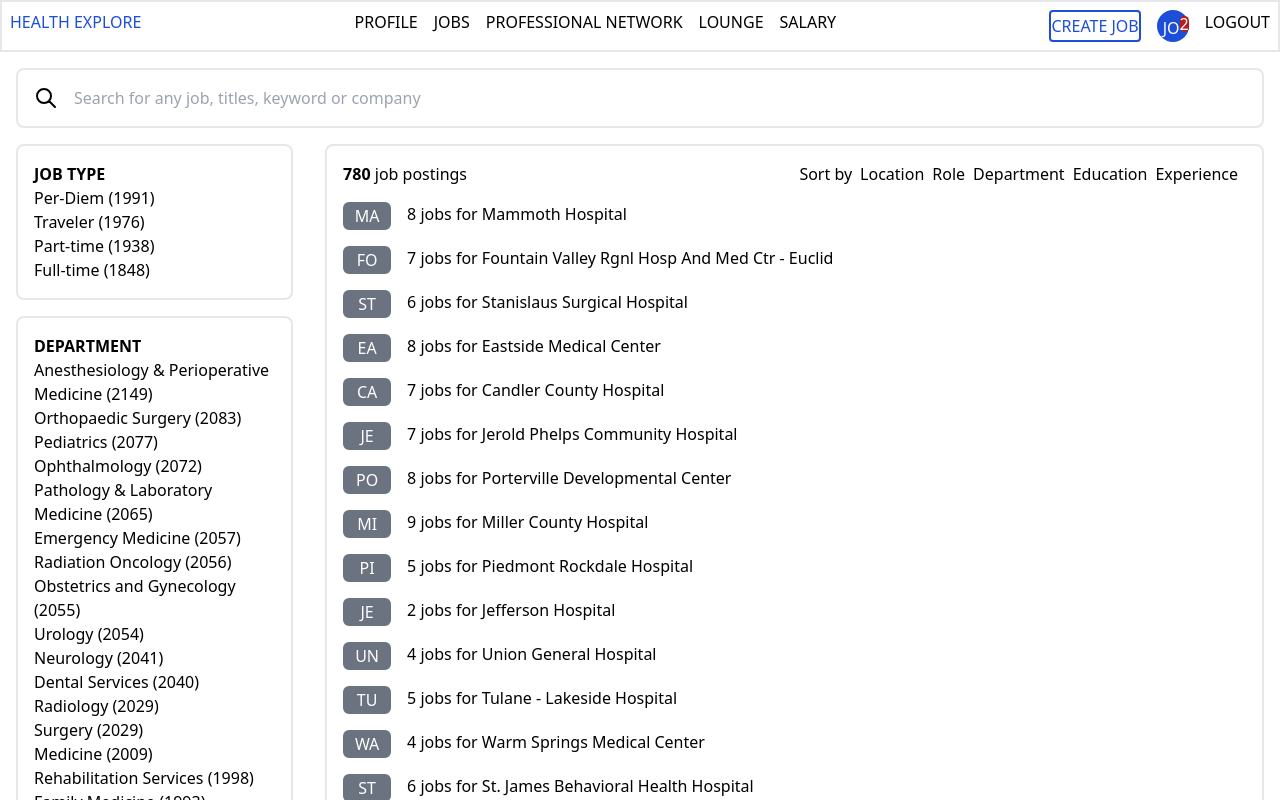
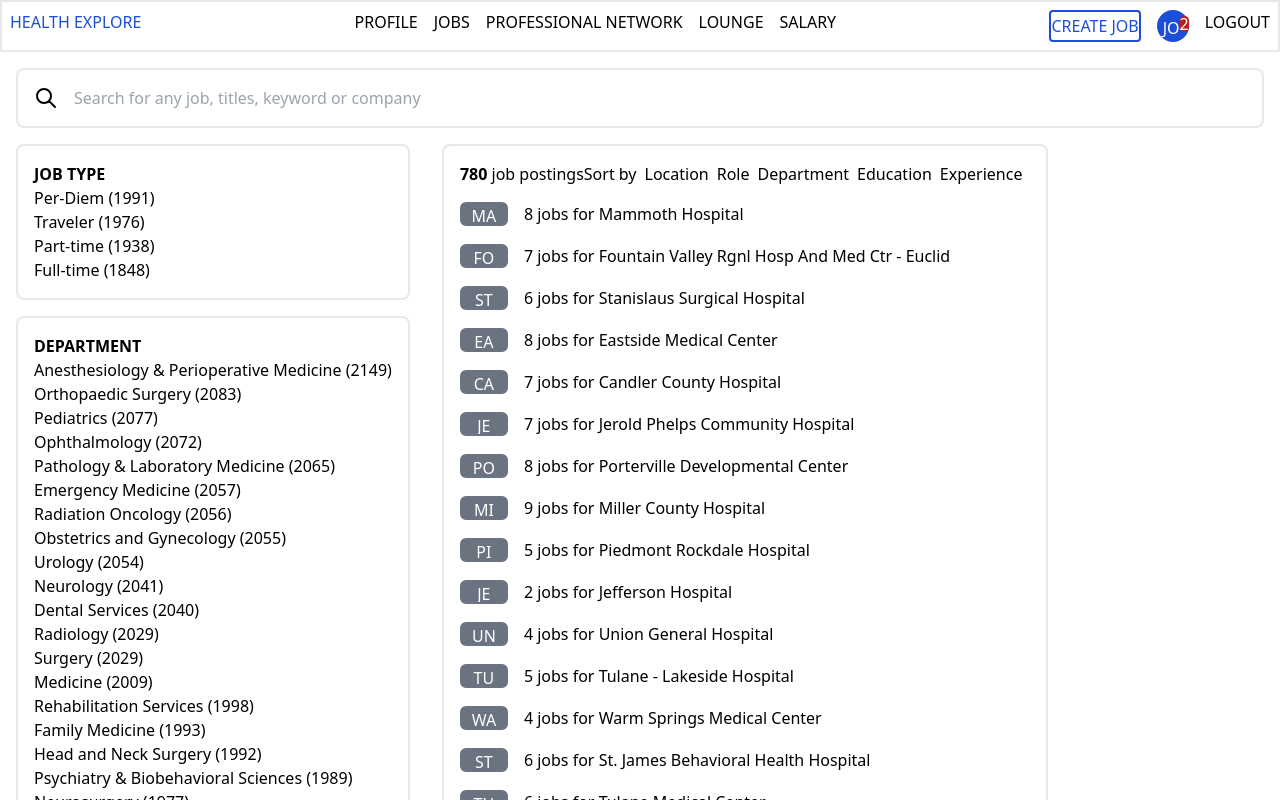
Before and after one commit to sa-w/fullstack-with-next-and-tailwind-css, a Next.js app: page / in a window 1280 px wide. Shown: the top 800 px of the page. Built offline with nearby package versions, Linux system fonts and the light colour scheme.

Commit message:
Refactored, fixed width

```diff
--- a/components/postings.js
+++ b/components/postings.js
@@ -1,78 +1,51 @@
-import React, { useState } from 'react';
+import React, { useState } from "react";
 
-//import { useRouter } from 'next/router'
-
-//const router = useRouter()
-
-function sortByLocation() {}
-
-function sortByRole() {}
-
-function sortByDepartment() {}
-
-function sortByEducation() {}
-
-function sortByExperience() {}
-
-function runRandom(){
-   // const [random, setRandom] = useState(0)
-
-}
-
-function setRandom(ra){
-  //  setRandom(ra)
-}
-
-function revealJobs(va){
-    if(document.getElementById(va).className == "hidden"){
+function revealJobs(va) {
+  if (document.getElementById(va).className == "hidden") {
     document.getElementById(va).className = "";
-    }else{
+  } else {
     document.getElementById(va).className = "hidden";
   }
 }
 
-var random = "";
 const Postings = (props) => (
-
-
-
-  <div class=" ml-4 mr-4 mt-4 border-2 rounded-lg w-screen border-black-50 p-4 ">
-
+  <div class=" ml-4 mr-4 mt-4 border-2 rounded-lg border-black-50 p-4 ">
     <div class="flex flex-col">
       <div class="ml-0 flex flex-row justify-between ">
-        <div > <span class="font-bold"> {props.TotalJobPostings} </span> job postings </div>
-
-        <div class="hidden md:flex flex-row" >
-          <div class="mr-2 font-thin " >
-            Sort by
+        <div>
+          {" "}
+          <span class="font-bold"> {props.TotalJobPostings} </span> job postings{" "}
         </div>
 
-          <div class="mr-2" >
-            <button  type="button" onclick="sortByLocation()">
+        <div class="hidden md:flex flex-row">
+          <div class="mr-2 font-thin ">Sort by</div>
+
+          <div class="mr-2">
+            <button type="button" onclick="sortByLocation()">
               Location
             </button>
           </div>
 
-          <div class="mr-2" >
-            <button  type="button" onclick="sortByRole()">
+          <div class="mr-2">
+            <button type="button" onclick="sortByRole()">
               Role
             </button>
           </div>
 
-          <div class="mr-2" >
-            <button  type="button" onclick="sortByDepartment()">
+          <div class="mr-2">
+            <button type="button" onclick="sortByDepartment()">
               Department
             </button>
           </div>
 
-          <div class="mr-2" >
-            <button  type="button" onclick="sortByEducation()">
+          <div class="mr-2">
+            <button type="button" onclick="sortByEducation()">
               Education
             </button>
           </div>
 
-          <div class="mr-2" >
-            <button  type="button" onclick="sortByExperience()">
+          <div class="mr-2">
+            <button type="button" onclick="sortByExperience()">
               Experience
             </button>
           </div>
@@ -83,42 +56,43 @@ const Postings = (props) => (
         {Array.from(props.PostingsData).map((posting) => {
           return (
             <div class="mb-4 divide-y-2">
-
-              <button type="button"  onClick={()=>revealJobs(posting.unique_id)} >
-
-<div class="flex flex-row justify-start" >
-  <div class="mr-4 border-gray-500 border-2 w-12 rounded-md bg-gray-500 text-white " >
+              <button
+                type="button"
+                onClick={() => revealJobs(posting.unique_id)}
+              >
+                <div class="flex flex-row justify-start">
+                  <div class="mr-4 overflow-hidden border-gray-500 border-2 w-12 md:w-12 h-6 md:h-6 rounded-md bg-gray-500 text-white ">
                     {posting.badge}
                   </div>
-  <div>
+                  <div class="md:overflow-hidden ml-0">
                     {posting.number} jobs for {posting.name}
                   </div>
                 </div>
 
-            {  /*  <span class="mr-4 border-gray-500 border-2 p-1 rounded-md bg-gray-500 text-white ">
+                {/*  <span class="mr-4 border-gray-500 border-2 p-1 rounded-md bg-gray-500 text-white ">
                   {" "}
                   {posting.badge}{" "}
                 </span>{" "}
           {posting.number} jobs for {posting.name} */}
               </button>
 
-              <div id={posting.unique_id} class="hidden" >
-
+              <div id={posting.unique_id} class="hidden">
                 {Array.from(props.PostingsJobsData).map((postingjob) => {
- return(
-    <div  class="mb-4 mt-4">
+                  return (
+                    <div class="mb-4 mt-4">
                       <p class="mt-2">
                         <span class="mr-4 font-bold ">
                           {" "}
                           {postingjob.job_title}{" "}
-  </span>{" "}<br/>
-  {postingjob.job_type} | {postingjob.salary_range} an hour | {postingjob.city}
+                        </span>{" "}
+                        <br />
+                        {postingjob.job_type} | {postingjob.salary_range} an
+                        hour | {postingjob.city}
                       </p>
                     </div>
                   );
                 })}
               </div>
-
             </div>
           );
         })}
```
Lines whose indentation alone changed are shown as unchanged.
